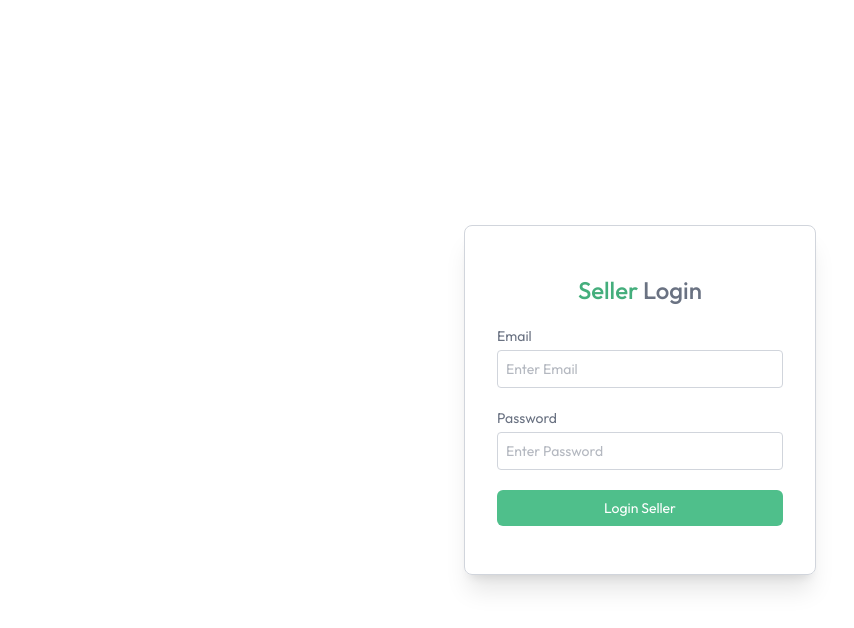
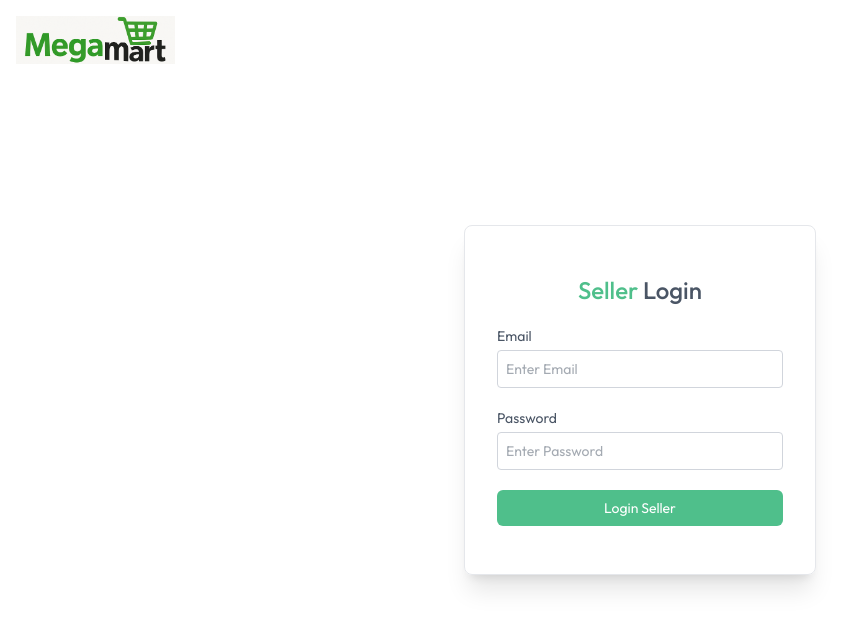
Before and after one commit to surajkumarsingh1784/Grocery-app, a React (Vite) app in the folder client/: page /seller in a window 1280 px wide. Shown: the top 628 px of the page, without its empty margins (0-854 px from the left). Built offline with nearby package versions, Linux system fonts and the light colour scheme; no server answers.

Commit message:
add images for seller login imp

```diff
--- a/client/src/components/seller/SellerLogin.jsx
+++ b/client/src/components/seller/SellerLogin.jsx
@@ -1,18 +1,19 @@
 import React, { useEffect, useState } from 'react'
 import { useAppContext } from '../../context/AppContext'
+import { useNavigate } from 'react-router-dom'
 import axios from 'axios'
 import toast from 'react-hot-toast'
+import MegaMart from '../../assets/MegaMart.png'
 
 const SellerLogin = () => {
-    const{isSeller,setIsSeller,navigate} = useAppContext()
+    const { isSeller, setIsSeller } = useAppContext()
+    const navigate = useNavigate()
     const[email,setEmail]= useState('')
     const[password,setPassword]= useState('')
 
-    useEffect(()=>{
-        if(isSeller){
-            navigate('/seller')
-        }
-    },[isSeller])
+    useEffect(() => {
+        if (isSeller) navigate('/seller')
+    }, [isSeller, navigate])
 
     const onSubmitHandler = async (e) => {
         try{
@@ -32,9 +33,10 @@ const SellerLogin = () => {
     }
 
   return !isSeller && (
-    <form onSubmit={onSubmitHandler} className='min-h-screen flex items-center text-sm text-gray-500'>
-      <div className='flex flex-col gap-5 items-start p-8 py-12 min-w-80 sm:min-w-88 m-auto border border-gray-300 rounded-lg shadow-xl'>
-      <p className='text-2xl font-medium m-auto'><span className=' text-primary-dull'> Seller</span> Login</p>
+    <div className='min-h-screen flex items-center text-sm text-gray-600 relative'>
+      <img src={MegaMart} alt='MegaMart Logo' className='h-12 fixed top-4 left-4 cursor-pointer' onClick={() => navigate('/')} />
+      <form onSubmit={onSubmitHandler} className='flex flex-col gap-5 m-auto items-start p-8 py-12 min-w-80 sm:min-w-88 rounded-lg shadow-xl border border-gray-200'>
+        <p className='text-2xl font-medium m-auto'><span className='text-primary'>Seller</span> Login</p>
         <div className='w-full'>
           <p>Email</p>
           <input onChange={(e)=>setEmail(e.target.value)} value={email}
@@ -46,10 +48,8 @@ const SellerLogin = () => {
           type='password' placeholder='Enter Password'className='border border-gray-300 rounded w-full p-2 mt-1 outline-primary'required/>
         </div>
         <button className=' bg-primary text-white w-full py-2 rounded-md cursor-pointer'>Login Seller</button>
-
-
+      </form>
     </div>
-    </form>
   )
 }
 
```
Lines whose indentation alone changed are shown as unchanged.
